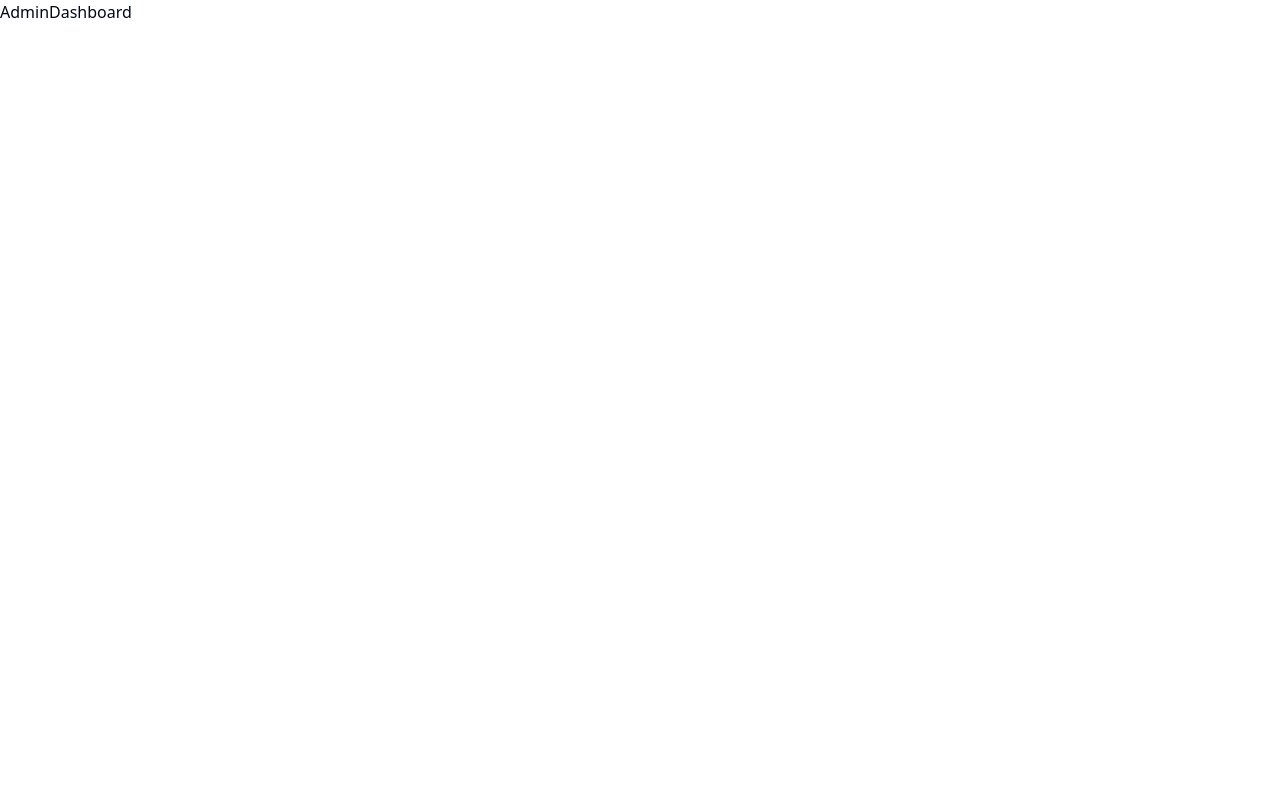
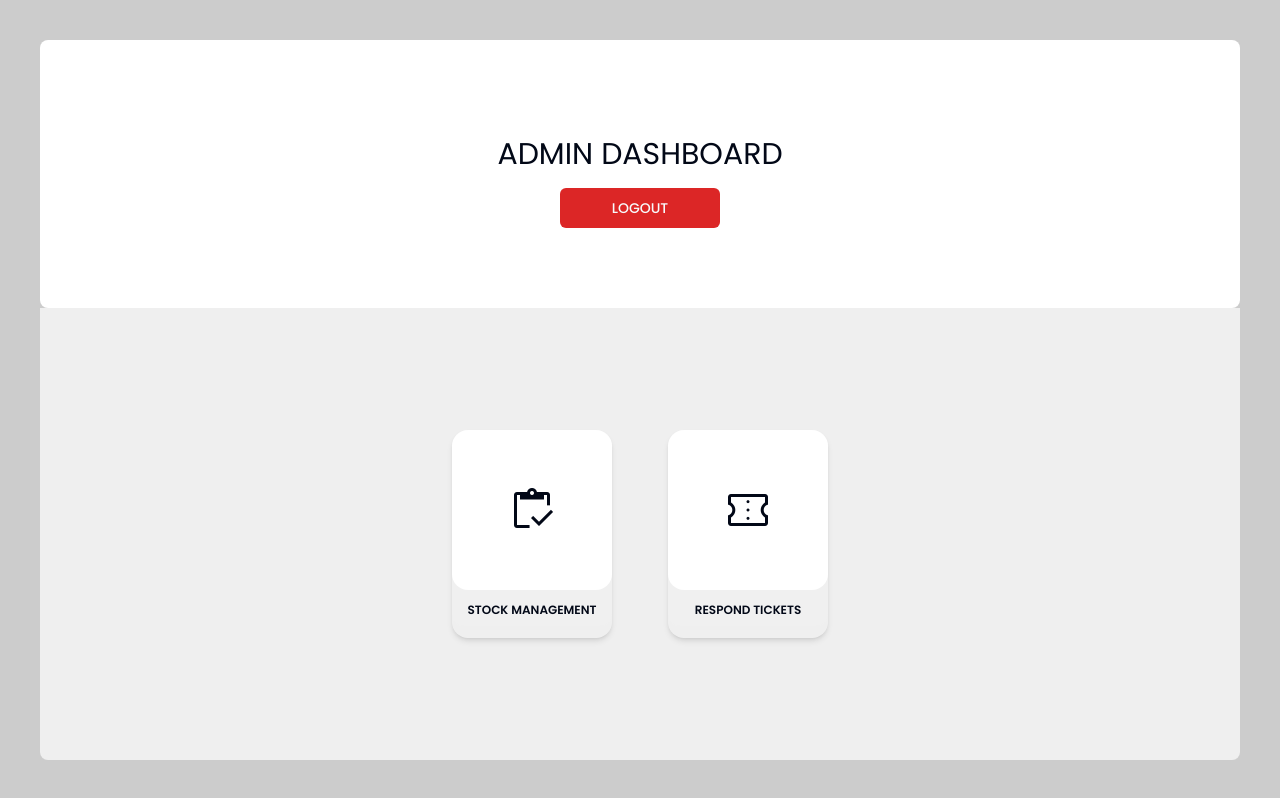
Before and after one commit to tilandunu/FlavorFetch, a React (Vite) app in the folder frontend/: page /admin in a window 1280 px wide. Built offline with nearby package versions, Linux system fonts and the light colour scheme.

Commit message:
Update AdminDashboard.tsx

```diff
--- a/frontend/src/Pages/AdminDashboard.tsx
+++ b/frontend/src/Pages/AdminDashboard.tsx
@@ -1,7 +1,58 @@
-import React from "react";
+import { Button } from "@/components/ui/button";
+import { useNavigate } from "react-router-dom";
 
 const AdminDashboard = () => {
-  return <div>AdminDashboard</div>;
+  const navigate = useNavigate();
+
+  const goTicket = () => {
+    navigate("/ResponseDashboard");
+  };
+
+  const goStock = () => {
+    navigate("/ingredientHome");
+  };
+
+  return (
+    <div className="font-poppins cursor-default">
+      <div className="flex flex-col bg-[#CCCCCC] h-screen p-10">
+        <div className="flex flex-col justify-center items-center bg-white rounded-lg">
+          <p className="text-3xl mt-24 mb-4">ADMIN DASHBOARD</p>
+          <Button className="mb-20 w-40 bg-red-600 duration-500">LOGOUT</Button>
+        </div>
+
+        <div className="flex flex-row gap-14 justify-center items-center bg-[#EFEFEF] rounded-b-lg h-full">
+          <div
+            className="flex flex-col items-center shadow-md rounded-2xl hover:text-red-900 duration-500 cursor-pointer"
+            onClick={goStock}
+          >
+            <div className="flex justify-center items-center p-14 bg-white rounded-2xl z-10 w-40 h-40 hover:bg-stone-600 hover:text-white duration-500">
+              <span className="material-symbols-outlined text-5xl">
+                inventory
+              </span>
+            </div>
+            <div className="bg-[#F0F0F0] p-2 flex items-end h-12 relative bottom-3 z-0 w-40 justify-center rounded-b-xl ">
+              <p className="text-xs font-semibold">STOCK MANAGEMENT</p>
+            </div>
+          </div>
+
+          <div
+            className="flex flex-col items-center shadow-md rounded-2xl hover:text-red-900 duration-500 cursor-pointer"
+            onClick={goTicket}
+          >
+            <div className="flex justify-center items-center p-14 bg-white rounded-2xl z-10 w-40 h-40 hover:bg-stone-600 hover:text-white duration-500">
+              <span className="material-symbols-outlined text-5xl">
+                confirmation_number
+              </span>
+            </div>
+            <div className="bg-[#F0F0F0] p-2 flex items-end h-12 relative bottom-3 z-0 w-40 justify-center rounded-b-xl">
+              <p className="text-xs font-semibold">RESPOND TICKETS</p>
+            </div>
+          </div>
+        </div>
+        <div></div>
+      </div>
+    </div>
+  );
 };
 
 export default AdminDashboard;
```
